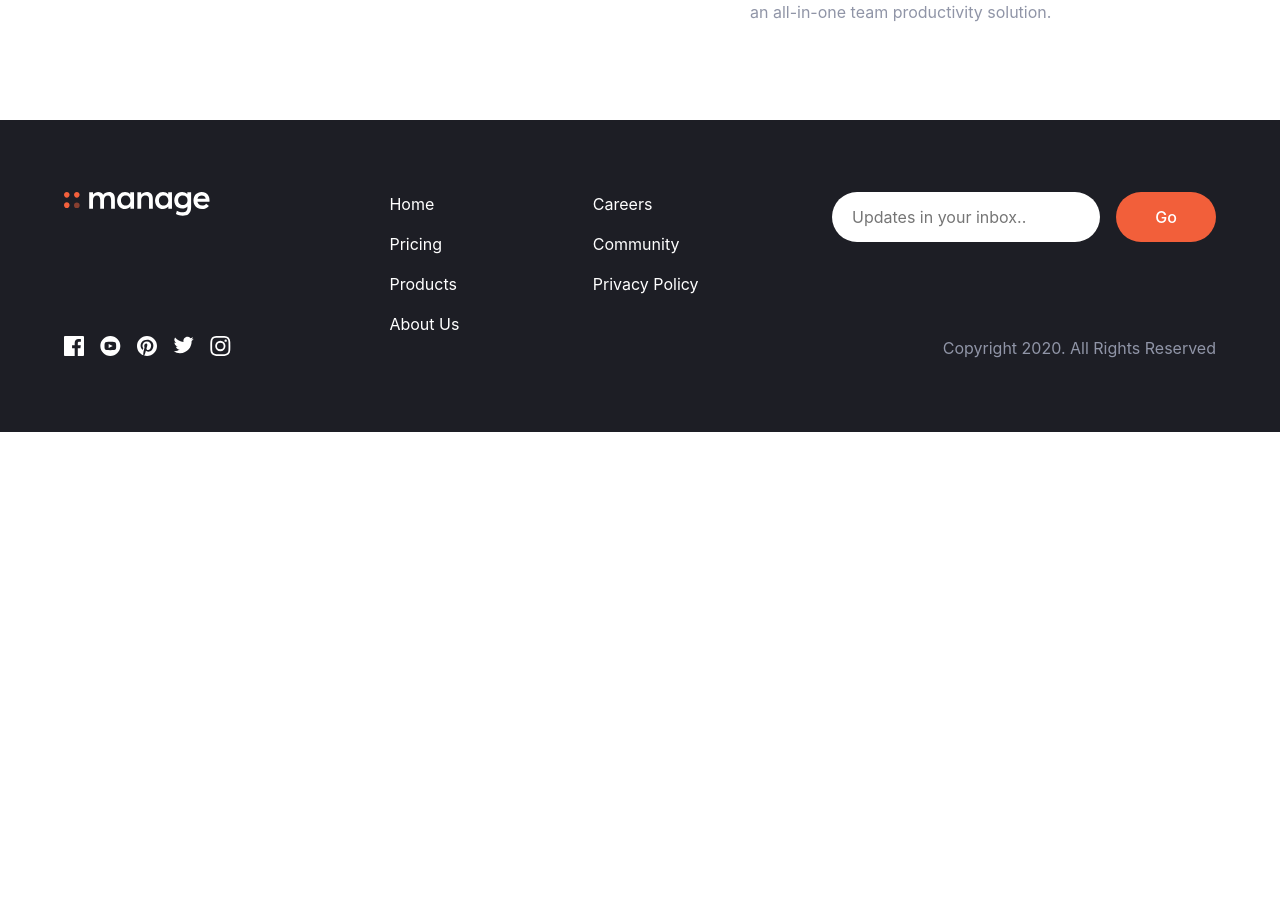
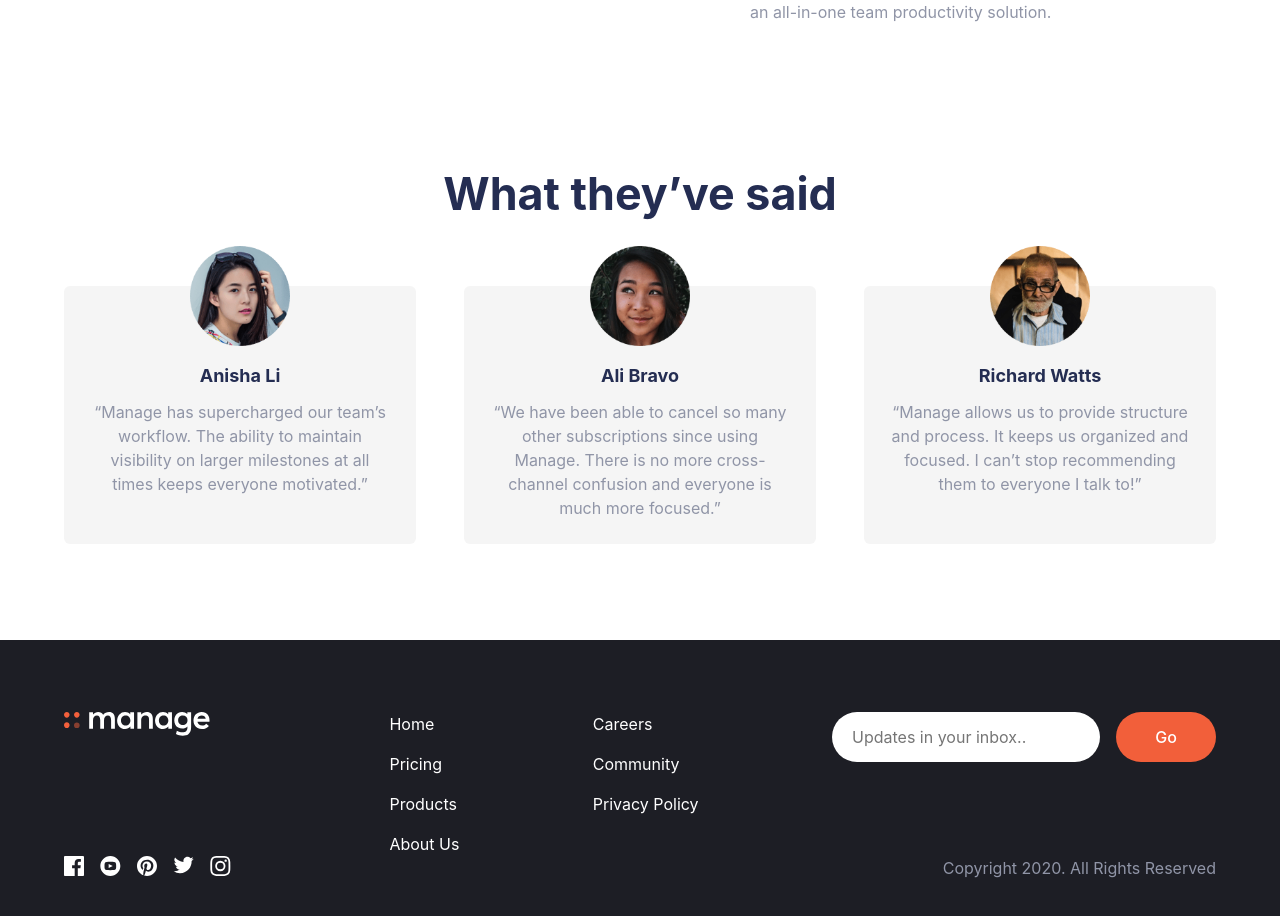
Before and after one commit to fervillalbag/ersa, a Next.js app: page / in a window 1280 px wide. Shown: the part 1229-2145 px from the top of the page. Before the commit the page ends 1661 px from the top, so only its background shows below. Built offline with nearby package versions, Linux system fonts and the light colour scheme.

Commit message:
feat: review section home page

```diff
--- a/src/pages/index.tsx
+++ b/src/pages/index.tsx
@@ -197,6 +197,96 @@ const Home: React.FC = () => {
           </Grid>
         </Box>
       </Grid>
+
+      <Box
+        padding={{ base: '0 0 6rem 0', lg: '3rem 0 6rem 0' }}
+        maxWidth="1170px"
+        margin="0 auto"
+        width="90%"
+      >
+        <Heading
+          as="h3"
+          textAlign="center"
+          fontSize={{ base: '2.2rem', lg: '2.8rem' }}
+          color="dark-blue"
+        >
+          What they’ve said
+        </Heading>
+
+        <Grid
+          gridTemplateColumns={{
+            base: '1fr',
+            md: 'repeat(2, 1fr)',
+            lg: 'repeat(3, 1fr)'
+          }}
+          gap="5rem 3rem"
+          marginTop="4rem"
+        >
+          <Box backgroundColor="gray" padding="1.5rem" rounded="md">
+            <Grid marginTop="-4rem" placeItems="center">
+              <Image src="/avatar-anisha.png" alt="" width="100px" />
+            </Grid>
+            <Box marginTop="1rem">
+              <Text
+                fontWeight="bold"
+                color="dark-blue"
+                textAlign="center"
+                marginBottom="0.7rem"
+                fontSize="1.125rem"
+              >
+                Anisha Li
+              </Text>
+              <Text color="dark-grayish-blue" textAlign="center">
+                “Manage has supercharged our team’s workflow. The ability to
+                maintain visibility on larger milestones at all times keeps
+                everyone motivated.”
+              </Text>
+            </Box>
+          </Box>
+          <Box backgroundColor="gray" padding="1.5rem" rounded="md">
+            <Grid marginTop="-4rem" placeItems="center">
+              <Image src="/avatar-ali.png" alt="" width="100px" />
+            </Grid>
+            <Box marginTop="1rem">
+              <Text
+                fontWeight="bold"
+                color="dark-blue"
+                textAlign="center"
+                marginBottom="0.7rem"
+                fontSize="1.125rem"
+              >
+                Ali Bravo
+              </Text>
+              <Text color="dark-grayish-blue" textAlign="center">
+                “We have been able to cancel so many other subscriptions since
+                using Manage. There is no more cross-channel confusion and
+                everyone is much more focused.”
+              </Text>
+            </Box>
+          </Box>
+          <Box backgroundColor="gray" padding="1.5rem" rounded="md">
+            <Grid marginTop="-4rem" placeItems="center">
+              <Image src="/avatar-richard.png" alt="" width="100px" />
+            </Grid>
+            <Box marginTop="1rem">
+              <Text
+                fontWeight="bold"
+                color="dark-blue"
+                textAlign="center"
+                marginBottom="0.7rem"
+                fontSize="1.125rem"
+              >
+                Richard Watts
+              </Text>
+              <Text color="dark-grayish-blue" textAlign="center">
+                “Manage allows us to provide structure and process. It keeps us
+                organized and focused. I can’t stop recommending them to
+                everyone I talk to!”
+              </Text>
+            </Box>
+          </Box>
+        </Grid>
+      </Box>
     </Layout>
   )
 }
```
